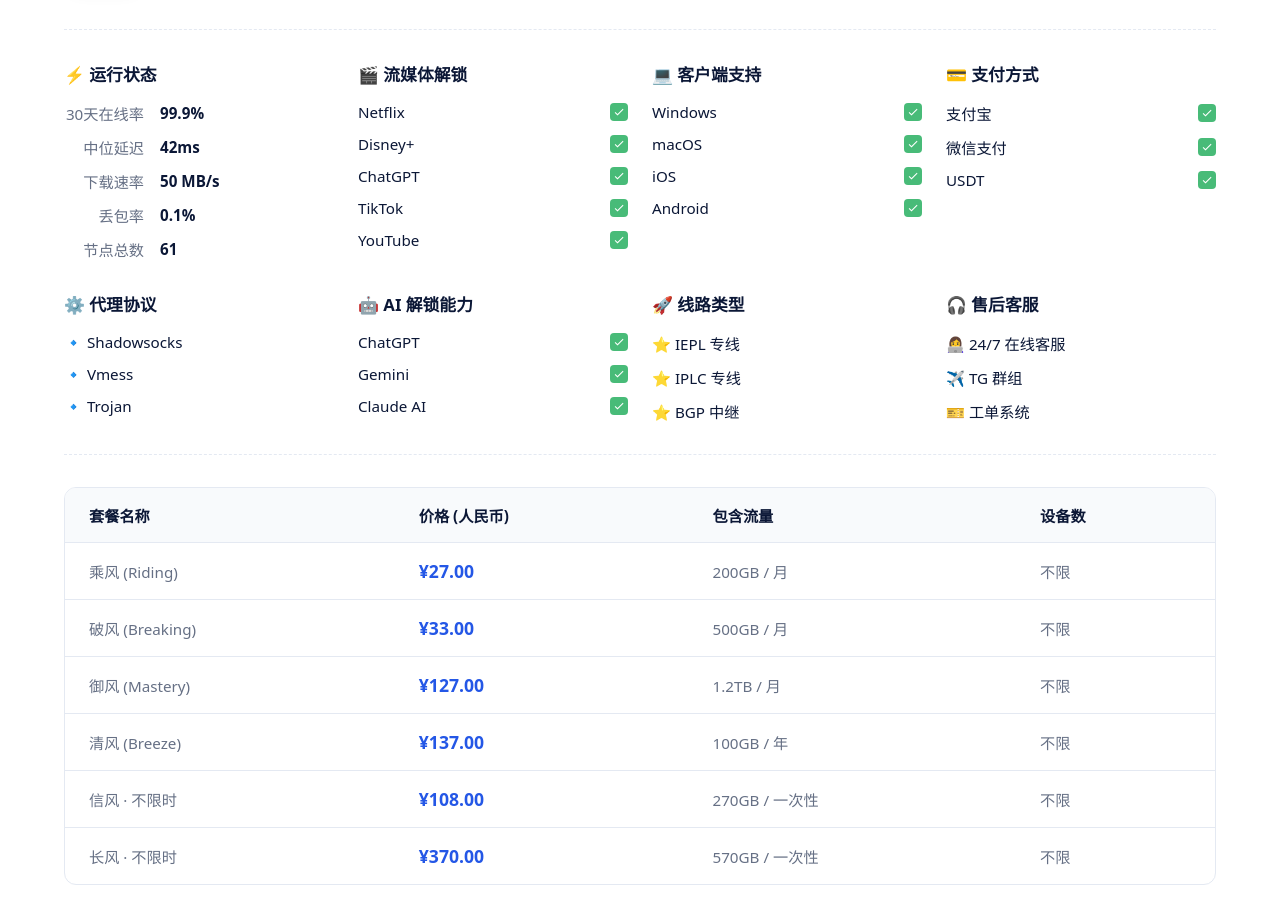
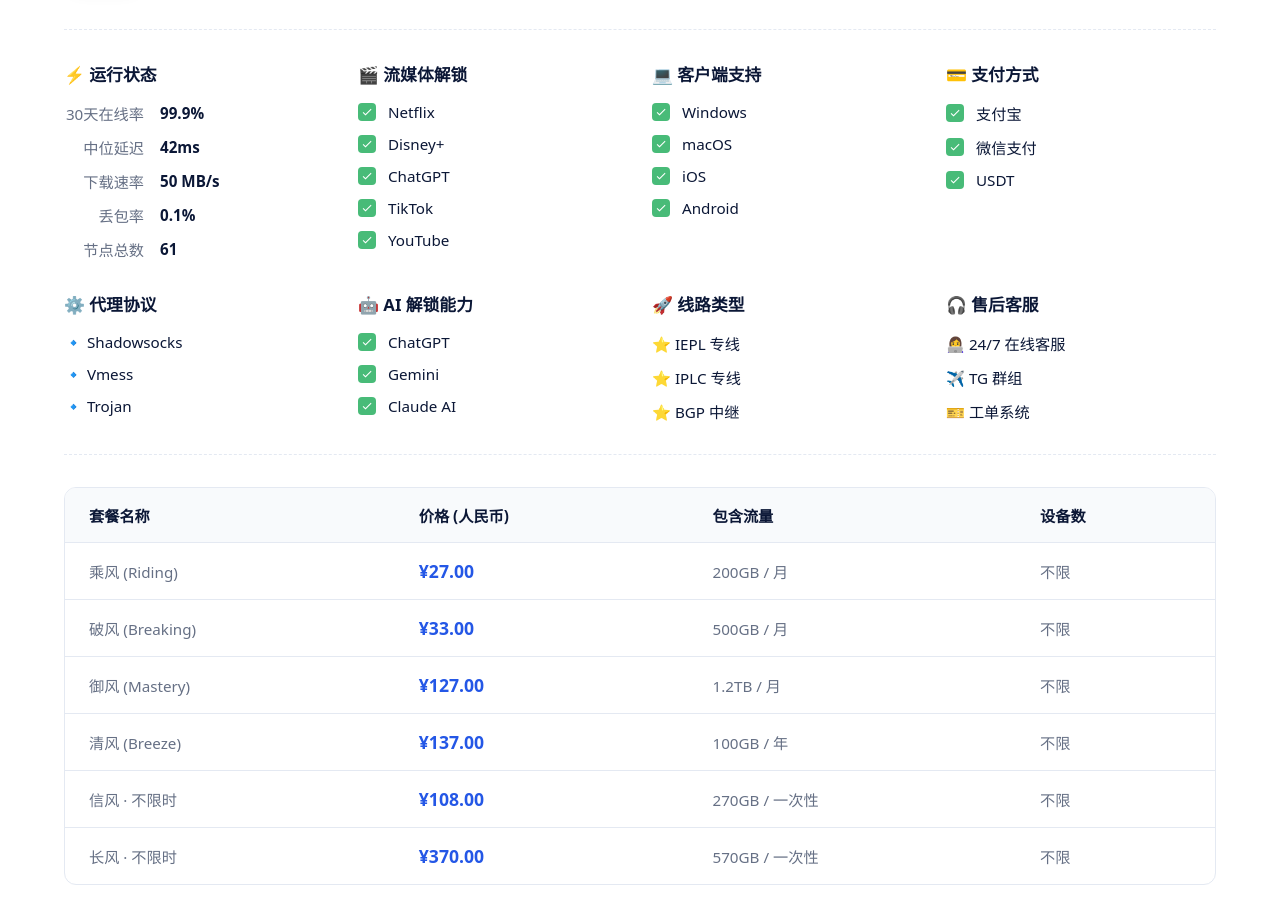
Before and after one commit to kelvinchong6880-gif/haoyongjichang.com, an Astro site: page / in a window 1280 px wide. Shown: the part 1033-1932 px from the top of the page. Built offline with nearby package versions, Linux system fonts and the light colour scheme; Astro itself is replaced by a stand-in of ours.

Commit message:
Move checkmarks to the front of the text and left align

```diff
--- a/src/pages/index.astro
+++ b/src/pages/index.astro
@@ -48,37 +48,37 @@ import BaseLayout from '../layouts/BaseLayout.astro';
 
         <div class="bcp-feature-box">
           <h4>🎬 流媒体解锁</h4>
-          <ul>
-            <li><span>Netflix</span> <span class="check-box"><svg viewBox="0 0 24 24"><path fill="currentColor" d="M9 16.2L4.8 12l-1.4 1.4L9 19 21 7l-1.4-1.4L9 16.2z"/></svg></span></li>
-            <li><span>Disney+</span> <span class="check-box"><svg viewBox="0 0 24 24"><path fill="currentColor" d="M9 16.2L4.8 12l-1.4 1.4L9 19 21 7l-1.4-1.4L9 16.2z"/></svg></span></li>
-            <li><span>ChatGPT</span> <span class="check-box"><svg viewBox="0 0 24 24"><path fill="currentColor" d="M9 16.2L4.8 12l-1.4 1.4L9 19 21 7l-1.4-1.4L9 16.2z"/></svg></span></li>
-            <li><span>TikTok</span> <span class="check-box"><svg viewBox="0 0 24 24"><path fill="currentColor" d="M9 16.2L4.8 12l-1.4 1.4L9 19 21 7l-1.4-1.4L9 16.2z"/></svg></span></li>
-            <li><span>YouTube</span> <span class="check-box"><svg viewBox="0 0 24 24"><path fill="currentColor" d="M9 16.2L4.8 12l-1.4 1.4L9 19 21 7l-1.4-1.4L9 16.2z"/></svg></span></li>
+          <ul class="icon-list">
+            <li><span class="check-box"><svg viewBox="0 0 24 24"><path fill="currentColor" d="M9 16.2L4.8 12l-1.4 1.4L9 19 21 7l-1.4-1.4L9 16.2z"/></svg></span> <span>Netflix</span></li>
+            <li><span class="check-box"><svg viewBox="0 0 24 24"><path fill="currentColor" d="M9 16.2L4.8 12l-1.4 1.4L9 19 21 7l-1.4-1.4L9 16.2z"/></svg></span> <span>Disney+</span></li>
+            <li><span class="check-box"><svg viewBox="0 0 24 24"><path fill="currentColor" d="M9 16.2L4.8 12l-1.4 1.4L9 19 21 7l-1.4-1.4L9 16.2z"/></svg></span> <span>ChatGPT</span></li>
+            <li><span class="check-box"><svg viewBox="0 0 24 24"><path fill="currentColor" d="M9 16.2L4.8 12l-1.4 1.4L9 19 21 7l-1.4-1.4L9 16.2z"/></svg></span> <span>TikTok</span></li>
+            <li><span class="check-box"><svg viewBox="0 0 24 24"><path fill="currentColor" d="M9 16.2L4.8 12l-1.4 1.4L9 19 21 7l-1.4-1.4L9 16.2z"/></svg></span> <span>YouTube</span></li>
           </ul>
         </div>
 
         <div class="bcp-feature-box">
           <h4>💻 客户端支持</h4>
-          <ul>
-            <li><span>Windows</span> <span class="check-box"><svg viewBox="0 0 24 24"><path fill="currentColor" d="M9 16.2L4.8 12l-1.4 1.4L9 19 21 7l-1.4-1.4L9 16.2z"/></svg></span></li>
-            <li><span>macOS</span> <span class="check-box"><svg viewBox="0 0 24 24"><path fill="currentColor" d="M9 16.2L4.8 12l-1.4 1.4L9 19 21 7l-1.4-1.4L9 16.2z"/></svg></span></li>
-            <li><span>iOS</span> <span class="check-box"><svg viewBox="0 0 24 24"><path fill="currentColor" d="M9 16.2L4.8 12l-1.4 1.4L9 19 21 7l-1.4-1.4L9 16.2z"/></svg></span></li>
-            <li><span>Android</span> <span class="check-box"><svg viewBox="0 0 24 24"><path fill="currentColor" d="M9 16.2L4.8 12l-1.4 1.4L9 19 21 7l-1.4-1.4L9 16.2z"/></svg></span></li>
+          <ul class="icon-list">
+            <li><span class="check-box"><svg viewBox="0 0 24 24"><path fill="currentColor" d="M9 16.2L4.8 12l-1.4 1.4L9 19 21 7l-1.4-1.4L9 16.2z"/></svg></span> <span>Windows</span></li>
+            <li><span class="check-box"><svg viewBox="0 0 24 24"><path fill="currentColor" d="M9 16.2L4.8 12l-1.4 1.4L9 19 21 7l-1.4-1.4L9 16.2z"/></svg></span> <span>macOS</span></li>
+            <li><span class="check-box"><svg viewBox="0 0 24 24"><path fill="currentColor" d="M9 16.2L4.8 12l-1.4 1.4L9 19 21 7l-1.4-1.4L9 16.2z"/></svg></span> <span>iOS</span></li>
+            <li><span class="check-box"><svg viewBox="0 0 24 24"><path fill="currentColor" d="M9 16.2L4.8 12l-1.4 1.4L9 19 21 7l-1.4-1.4L9 16.2z"/></svg></span> <span>Android</span></li>
           </ul>
         </div>
 
         <div class="bcp-feature-box">
           <h4>💳 支付方式</h4>
-          <ul>
-            <li><span>支付宝</span> <span class="check-box"><svg viewBox="0 0 24 24"><path fill="currentColor" d="M9 16.2L4.8 12l-1.4 1.4L9 19 21 7l-1.4-1.4L9 16.2z"/></svg></span></li>
-            <li><span>微信支付</span> <span class="check-box"><svg viewBox="0 0 24 24"><path fill="currentColor" d="M9 16.2L4.8 12l-1.4 1.4L9 19 21 7l-1.4-1.4L9 16.2z"/></svg></span></li>
-            <li><span>USDT</span> <span class="check-box"><svg viewBox="0 0 24 24"><path fill="currentColor" d="M9 16.2L4.8 12l-1.4 1.4L9 19 21 7l-1.4-1.4L9 16.2z"/></svg></span></li>
+          <ul class="icon-list">
+            <li><span class="check-box"><svg viewBox="0 0 24 24"><path fill="currentColor" d="M9 16.2L4.8 12l-1.4 1.4L9 19 21 7l-1.4-1.4L9 16.2z"/></svg></span> <span>支付宝</span></li>
+            <li><span class="check-box"><svg viewBox="0 0 24 24"><path fill="currentColor" d="M9 16.2L4.8 12l-1.4 1.4L9 19 21 7l-1.4-1.4L9 16.2z"/></svg></span> <span>微信支付</span></li>
+            <li><span class="check-box"><svg viewBox="0 0 24 24"><path fill="currentColor" d="M9 16.2L4.8 12l-1.4 1.4L9 19 21 7l-1.4-1.4L9 16.2z"/></svg></span> <span>USDT</span></li>
           </ul>
         </div>
 
         <div class="bcp-feature-box">
           <h4>⚙️ 代理协议</h4>
-          <ul>
+          <ul class="icon-list">
             <li><span>🔹 Shadowsocks</span></li>
             <li><span>🔹 Vmess</span></li>
             <li><span>🔹 Trojan</span></li>
@@ -87,16 +87,16 @@ import BaseLayout from '../layouts/BaseLayout.astro';
 
         <div class="bcp-feature-box">
           <h4>🤖 AI 解锁能力</h4>
-          <ul>
-            <li><span>ChatGPT</span> <span class="check-box"><svg viewBox="0 0 24 24"><path fill="currentColor" d="M9 16.2L4.8 12l-1.4 1.4L9 19 21 7l-1.4-1.4L9 16.2z"/></svg></span></li>
-            <li><span>Gemini</span> <span class="check-box"><svg viewBox="0 0 24 24"><path fill="currentColor" d="M9 16.2L4.8 12l-1.4 1.4L9 19 21 7l-1.4-1.4L9 16.2z"/></svg></span></li>
-            <li><span>Claude AI</span> <span class="check-box"><svg viewBox="0 0 24 24"><path fill="currentColor" d="M9 16.2L4.8 12l-1.4 1.4L9 19 21 7l-1.4-1.4L9 16.2z"/></svg></span></li>
+          <ul class="icon-list">
+            <li><span class="check-box"><svg viewBox="0 0 24 24"><path fill="currentColor" d="M9 16.2L4.8 12l-1.4 1.4L9 19 21 7l-1.4-1.4L9 16.2z"/></svg></span> <span>ChatGPT</span></li>
+            <li><span class="check-box"><svg viewBox="0 0 24 24"><path fill="currentColor" d="M9 16.2L4.8 12l-1.4 1.4L9 19 21 7l-1.4-1.4L9 16.2z"/></svg></span> <span>Gemini</span></li>
+            <li><span class="check-box"><svg viewBox="0 0 24 24"><path fill="currentColor" d="M9 16.2L4.8 12l-1.4 1.4L9 19 21 7l-1.4-1.4L9 16.2z"/></svg></span> <span>Claude AI</span></li>
           </ul>
         </div>
 
         <div class="bcp-feature-box">
           <h4>🚀 线路类型</h4>
-          <ul>
+          <ul class="icon-list">
             <li><span>⭐ IEPL 专线</span></li>
             <li><span>⭐ IPLC 专线</span></li>
             <li><span>⭐ BGP 中继</span></li>
@@ -105,7 +105,7 @@ import BaseLayout from '../layouts/BaseLayout.astro';
 
         <div class="bcp-feature-box">
           <h4>🎧 售后客服</h4>
-          <ul>
+          <ul class="icon-list">
             <li><span>👩‍💻 24/7 在线客服</span></li>
             <li><span>✈️ TG 群组</span></li>
             <li><span>🎫 工单系统</span></li>
@@ -291,9 +291,15 @@ import BaseLayout from '../layouts/BaseLayout.astro';
       font-size: 0.95rem;
       color: var(--muted);
       display: flex;
-      justify-content: space-between;
       align-items: center;
       width: 100%;
+    }
+    .icon-list li {
+      justify-content: flex-start;
+      gap: 12px;
+    }
+    .stats-col li {
+      justify-content: flex-start;
     }
     .stats-col .stat-label {
       width: 80px;
```
